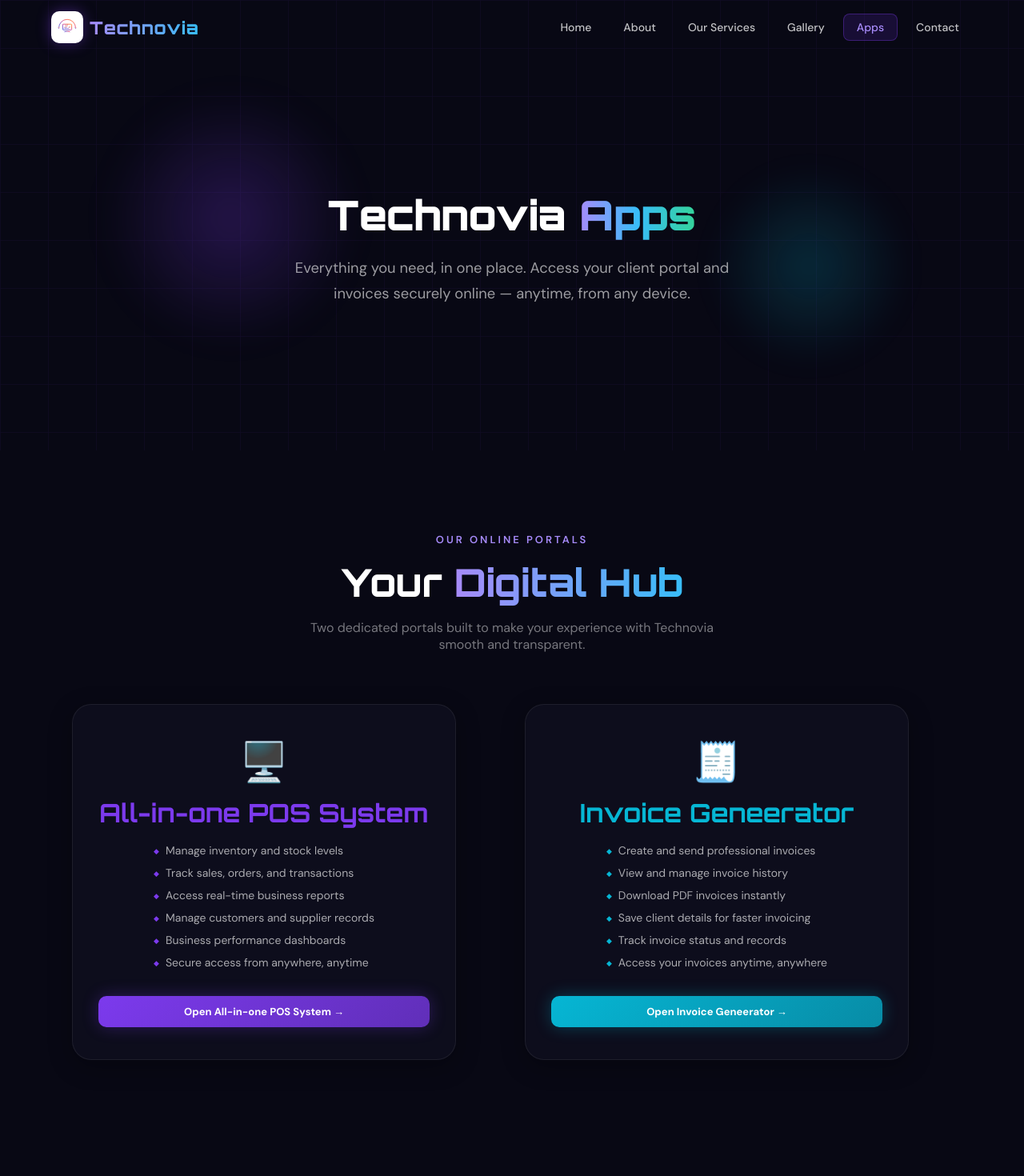
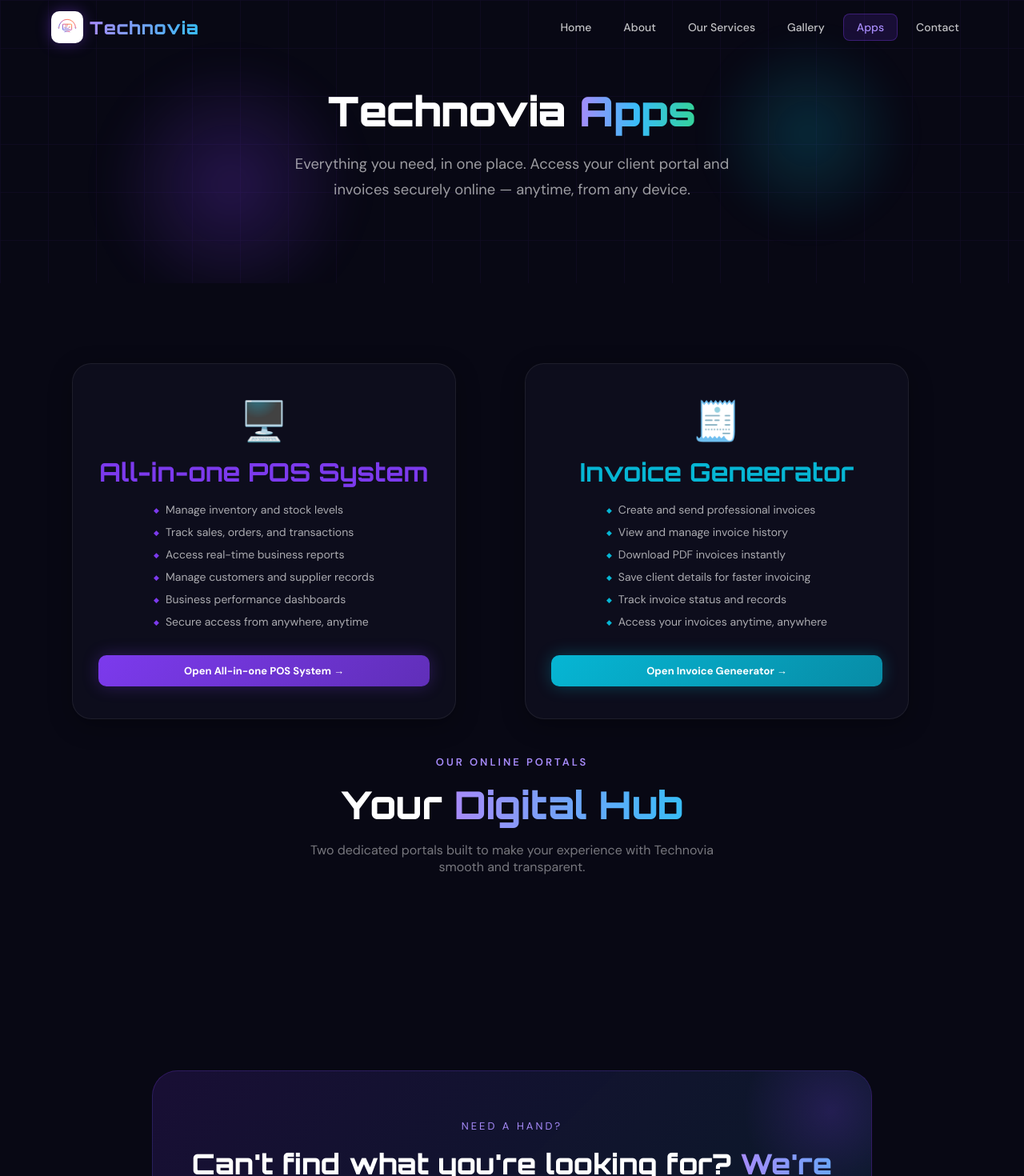
Before and after one commit to KrishanHimesh/Technovia, a React (Vite) app: page /apps in a window 1280 px wide. Shown: the top 1470 px of the page at 80% size. Built offline with nearby package versions, Linux system fonts and the light colour scheme.

Commit message:
Fix app page

```diff
--- a/src/pages/Apps.jsx
+++ b/src/pages/Apps.jsx
@@ -104,7 +104,7 @@ export default function Apps() {
       <Navbar />
 
       {/* Hero */}
-      <section className="hero" style={{ minHeight: '40vh', paddingTop: 140, paddingBottom: 80 }}>
+      <section className="hero" style={{ minHeight: '40vh', paddingTop: 10, paddingBottom: 1 }}>
         <div className="hero-grid-bg" />
         <div className="hero-orb hero-orb-1" />
         <div className="hero-orb hero-orb-2" />
@@ -121,6 +121,17 @@ export default function Apps() {
 
       {/* App Cards */}
       <section className="services-section">
+        <div
+          className="services-grid-apps"
+          style={{ justifyContent: 'center', gap: '2rem', alignItems: 'stretch' }}
+        >
+          {APPS.map((app, i) => (
+            <AppCard key={app.id} app={app} index={i} />
+          ))}
+        </div>
+        <br/><br/>
+
+
         <div className="section-header" ref={headerRef}>
           <div className={`section-tag${headerInView ? ' in-view' : ''}`}>Our Online Portals</div>
           <h2 className={`section-title${headerInView ? ' in-view' : ''}`}>
@@ -129,15 +140,6 @@ export default function Apps() {
           <p className={`section-desc${headerInView ? ' in-view' : ''}`}>
             Two dedicated portals built to make your experience with Technovia smooth and transparent.
           </p>
-        </div>
-
-        <div
-          className="services-grid-apps"
-          style={{ justifyContent: 'center', gap: '2rem', alignItems: 'stretch' }}
-        >
-          {APPS.map((app, i) => (
-            <AppCard key={app.id} app={app} index={i} />
-          ))}
         </div>
       </section>
 
```
